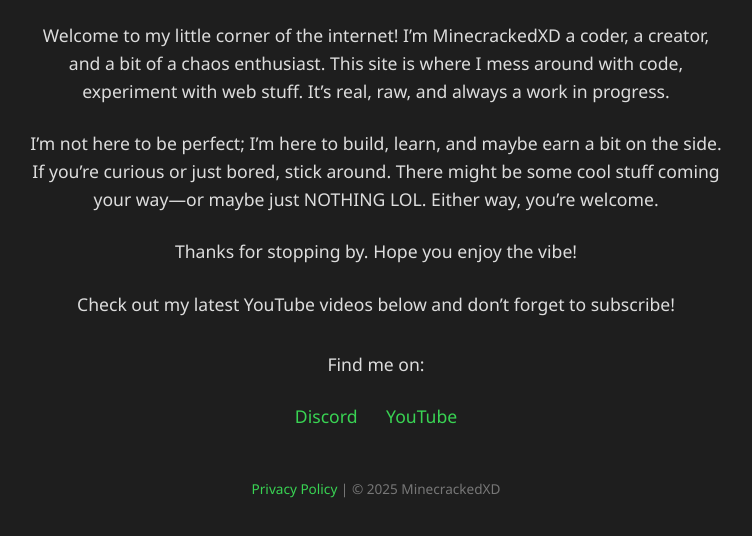
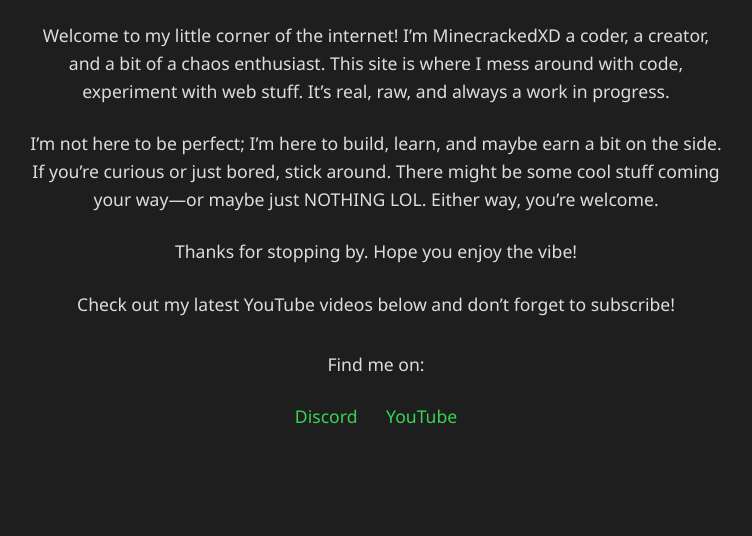
Before and after one commit to MinecrackedXD/minecrackedxd.github.io, a plain HTML site: page index.html in a window 1280 px wide. Shown: the part 350-886 px from the top of the page, without its empty margins (264-1016 px from the left). After the commit the page ends 828 px from the top, so only its background shows below. Drawn offline with Linux system fonts and the light colour scheme.

Commit message:
Update index.html

```diff
--- a/index.html
+++ b/index.html
@@ -75,8 +75,5 @@
     <a href="https://www.youtube.com/@minecrackedxd" target="_blank" rel="noopener noreferrer">YouTube</a>
   </div>
 
-  <footer>
-    <a href="privacy.html">Privacy Policy</a> | &copy; 2025 MinecrackedXD
-  </footer>
 </body>
 </html>
```
